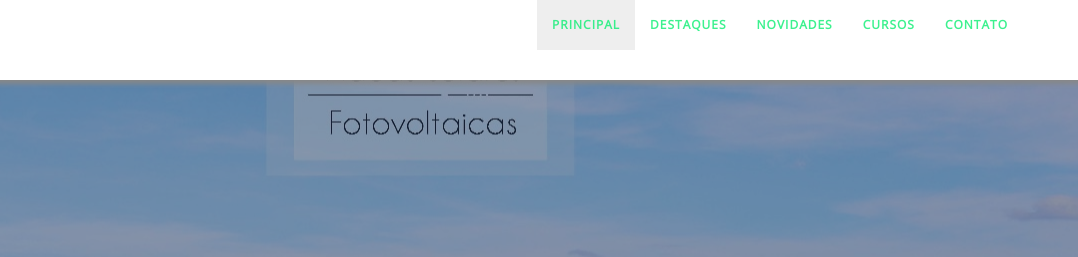
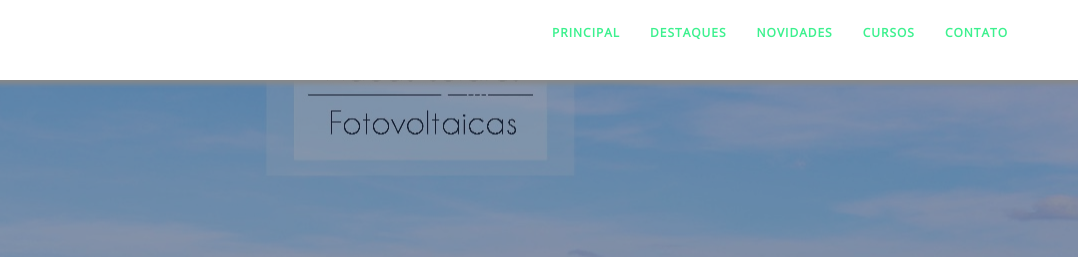
Before and after one commit to fuchien/alvorada, a website: page dist1/index.html in a window 1280 px wide. Both pictures are taken after a click on the link "PRINCIPAL". Shown: the top 257 px of the page, 202-1280 px from the left. Drawn offline with nearby package versions, Linux system fonts and the light colour scheme.

Commit message:
Update navbar style

```diff
--- a/dist1/assets/css/style.css
+++ b/dist1/assets/css/style.css
@@ -55,8 +55,18 @@ body {
     box-shadow: 4px 4px 5px #888888;
 }
 
+.ativo>li>a:hover, .ativo>li>a:focus {
+    border-color: transparent !important;
+    background-color: transparent;
+    cursor: pointer;
+}
+
 #menu li a {
     color: rgba(11, 237, 114, .8);
+}
+
+#menu .ativo {
+    margin-top: 1vh;
 }
 
 #menu .menu .btnMenu {
--- a/dist1/index.html
+++ b/dist1/index.html
@@ -19,6 +19,13 @@
     <link href="assets/css/style.css" rel="stylesheet" />
     <link href="assets/css/aos.css" rel="stylesheet" />
     <link href="https://fonts.googleapis.com/css?family=Open+Sans" rel="stylesheet">
+
+        <!--  Jquery Core Script -->
+    <script src="https://ajax.googleapis.com/ajax/libs/jquery/3.2.1/jquery.min.js "></script>
+    <script src="https://ajax.aspnetcdn.com/ajax/jQuery/jquery-3.2.1.min.js "></script>
+    <!-- Latest compiled and minified JavaScript -->
+    <script src="https://maxcdn.bootstrapcdn.com/bootstrap/3.3.7/js/bootstrap.min.js " integrity="sha384-Tc5IQib027qvyjSMfHjOMaLkfuWVxZxUPnCJA7l2mCWNIpG9mGCD8wGNIcPD7Txa
+                    " crossorigin="anonymous "></script>
 </head>
 
 <body>
@@ -26,20 +33,14 @@
     <div class="navbar navbar-fixed-top" id="menu">
         <div class="container">
             <div class="navbar-header">
-                <button type="button" class="navbar-toggle collapsed menu" data-toggle="collapse" data-target=".navbar-collapse">
-                    <!--<span class="sr-only"></span>-->
-                    <!--<span class="icon-bar"></span>
-                    <span class="icon-bar"></span>
-                    <span class="icon-bar"></span>
-                    <span class="icon-bar"></span>-->
+                <button type="button" class="navbar-toggle menu" data-toggle="collapse" data-target=".navbar-collapse">
                     <div class="btnMenu">
-
                     </div>
                 </button>
                 <a class="navbar-brand" href="#home"><img class="logo-custom" data-aos="zoom-in" src="assets/img/logo.png" alt="Colégio Bela Alvorada"  /></a>
             </div>
             <div class="navbar-collapse collapse move-me">
-                <ul class="nav navbar-nav navbar-right">
+                <ul class="nav navbar-nav navbar-right ativo">
                     <li><a href="#home" data-aos="fade-down">PRINCIPAL</a></li>
                     <li><a href="#features-sec" data-aos="fade-down" data-aos-delay="100">DESTAQUES</a></li>
                     <li><a href="#faculty-sec" data-aos="fade-down" data-aos-delay="200">NOVIDADES</a></li>
@@ -506,12 +507,6 @@
         &copy 2017 colegiobelaalvorada.com.br | Todos os direitos reservados | Equipe Bela Alvorada
     </div>
 
-    <!--  Jquery Core Script -->
-    <script src="https://ajax.googleapis.com/ajax/libs/jquery/3.2.1/jquery.min.js "></script>
-    <script src="https://ajax.aspnetcdn.com/ajax/jQuery/jquery-3.2.1.min.js "></script>
-    <!-- Latest compiled and minified JavaScript -->
-    <script src="https://maxcdn.bootstrapcdn.com/bootstrap/3.3.7/js/bootstrap.min.js " integrity="sha384-Tc5IQib027qvyjSMfHjOMaLkfuWVxZxUPnCJA7l2mCWNIpG9mGCD8wGNIcPD7Txa
-                    " crossorigin="anonymous "></script>
     <!--  Flexslider Scripts -->
     <script src="assets/js/jquery.flexslider.js "></script>
     <!--  Scrolling Reveal Script -->
```
